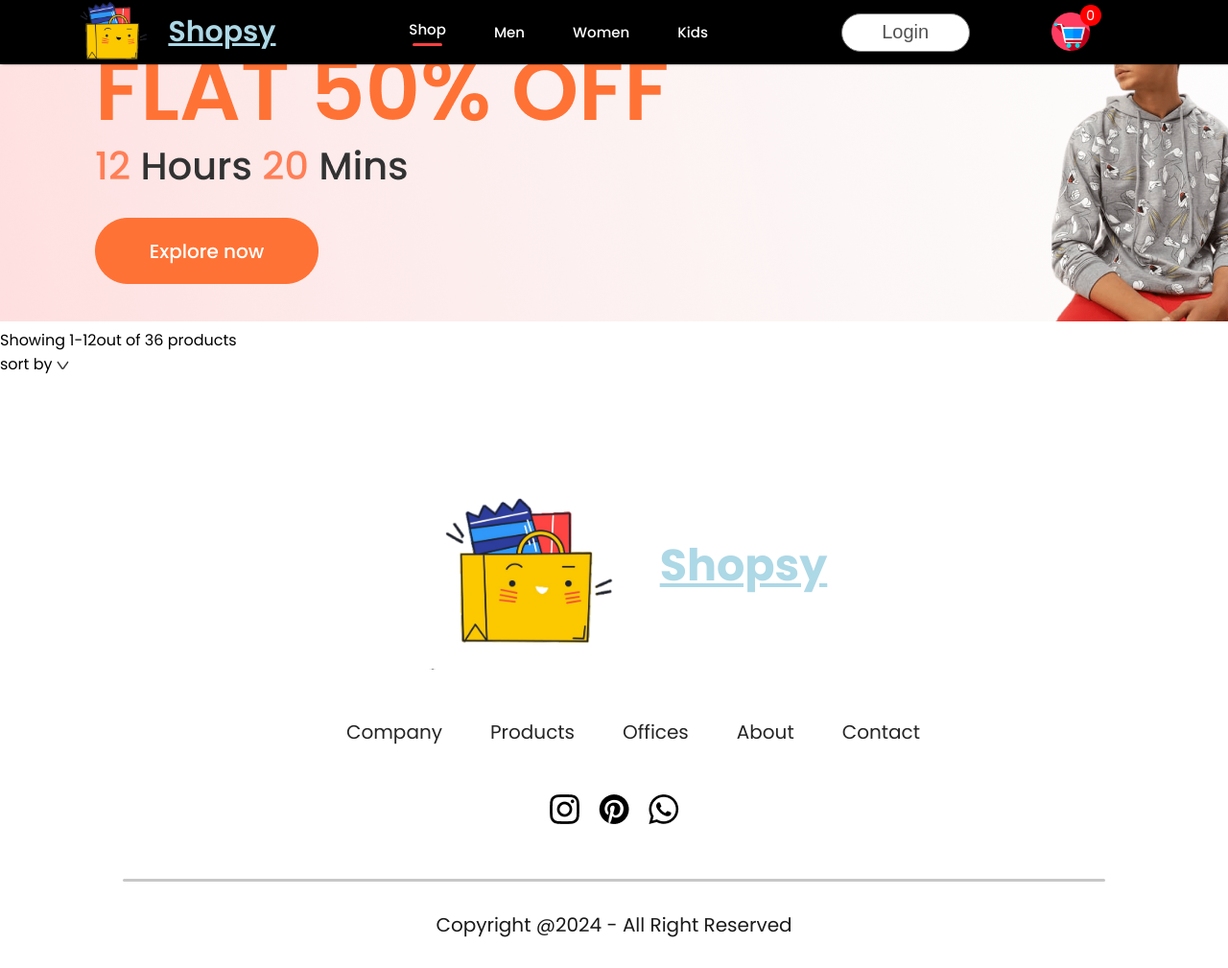
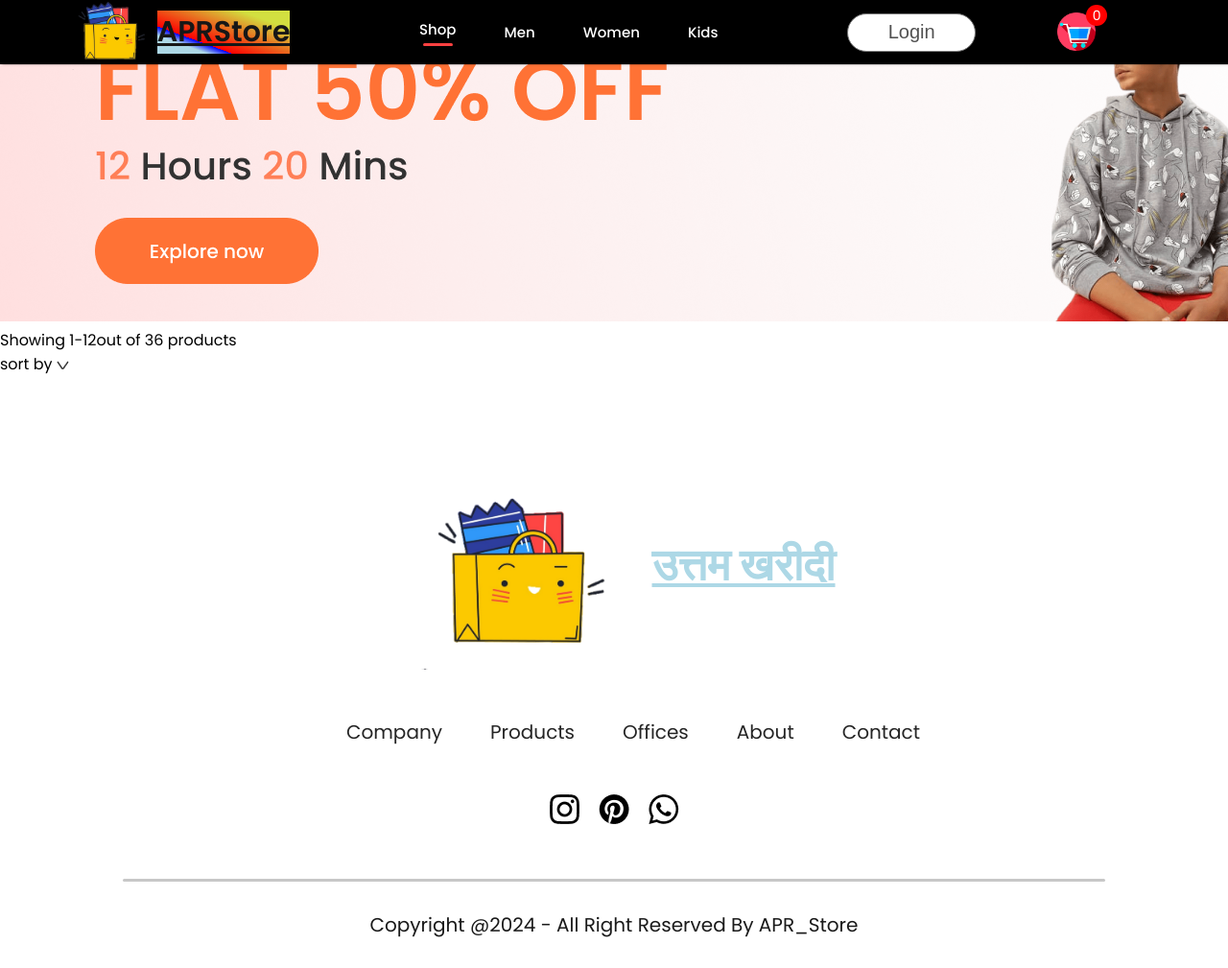
Before and after one commit to Rahul-0915/Shopper, a React (Create React App) app in the folder frontend/: page /Kids in a window 1280 px wide. Shown: the top 1009 px of the page at 96% size. Built offline with nearby package versions, Linux system fonts and the light colour scheme.

Commit message:
name and fotter chnage

```diff
--- a/frontend/src/Components/Assets/all_product.js
+++ b/frontend/src/Components/Assets/all_product.js
@@ -154,7 +154,7 @@ let all_product = [
     name: "Men Green Solid Zippered Full-Zip Slim Fit Bomber Jacket",
     category: "men",
     image: p15_img,
-    image: p5_img,
+    // image: p5_img,
     new_price: "439",
     old_price: "1,699",
   },
--- a/frontend/src/Components/Footer/Footer.jsx
+++ b/frontend/src/Components/Footer/Footer.jsx
@@ -12,7 +12,7 @@ const Footer = () => {
                   <div className="footer-logo">
                         {/* footer logo */}
                         <img src={footer_logo} alt="" />
-                        <p>Shopsy</p>
+                        <p>उत्तम खरीदी</p>
                   </div>
                   <ul className="footer-links">
                         {/* footer list  */}
@@ -37,7 +37,7 @@ const Footer = () => {
                   {/* copy right div */}
                   <div className="footer-copyright">
                         <hr />
-                        <p>Copyright @2024 - All Right Reserved</p>
+                        <p>Copyright @2024 - All Right Reserved By APR_Store</p>
                   </div>
             </div>
       )
--- a/frontend/src/Components/Navbar/Navbar.css
+++ b/frontend/src/Components/Navbar/Navbar.css
@@ -18,10 +18,11 @@
 .nav-logo {
     display: flex;
     align-items: center;
-    gap: 10px;
+    gap: 0.5px;
 }
 .nav-logo img{
     width: 100px;
+
 }
 
 /* use for nav-logo p tag css */
@@ -30,7 +31,8 @@
     font-size: 30px;
     font-weight: 600;
     text-decoration: underline;
-    color:lightblue;
+
+    background:  linear-gradient(20deg, lightblue 20%,blue 30%,red 5%, rgb(210, 223, 64) 80%);
 
 }
 
--- a/frontend/src/Components/Navbar/Navbar.jsx
+++ b/frontend/src/Components/Navbar/Navbar.jsx
@@ -22,7 +22,7 @@ export default function Navbar() {
       {/* use for logo and name */}
       <div className="nav-logo">
         <Link to="/"><img src={logo} alt="" /></Link>
-       <Link className='links' to="/"><p>Shopsy</p></Link>
+       <Link className='links' to="/"><p>APRStore</p></Link>
       </div>
 
       {/* use for menu itmes  */}
--- a/frontend/src/Pages/ShopCategory.jsx
+++ b/frontend/src/Pages/ShopCategory.jsx
@@ -5,33 +5,33 @@ import dropdown_icon from '../Components/Assets/dropdown_icon.png';
 
 import Item from '../Components/Item/Item';
 
-export default function ShopCategory(props) {
-  const { all_product } = useContext(ShopContext)
+const ShopCategory=(props)=> {
+  const  {all_product} = useContext(ShopContext)
   return (
     <div className='shop-category'>
       <img src={props.banner} alt="" />
       <div className="shopcategory-indexSort">
         <p>
-          <span>
-            Showing 1-12
-          </span>
-          <span>out of 36 products</span>
+          <span>Showing 1-12</span>out of 36 products
         </p>
         <div className="shopcategory-sort">
           sort by <img src={dropdown_icon} alt="" />
         </div>
       </div>
       <div className="shopcategory-products">
-        {all_product.map((item, i) => {
-          if (props.category === item.category) {
-            return <Item key={i} id={item.id} name={item.name} image={item.image} new_price={item.new_price} old_price={item.old_price} />;
+        {all_product.map((item,i)=>{
+
+          if(props.Category===item.Category)
+          {
+            return <Item key={i} id={item.id} name={item.name} image={item.image} new_price={item.new_price} old_price={item.old_price}/>
+
           }
-          else {
+          else{
             return null;
           }
-
         })}
       </div>
     </div>
   )
 }
+export default ShopCategory
--- a/frontend/src/index.js
+++ b/frontend/src/index.js
@@ -11,7 +11,6 @@ root.render(
     <ShopContextProvider>
 <App />
     </ShopContextProvider>
-
    </React.StrictMode>
 );
 
```
